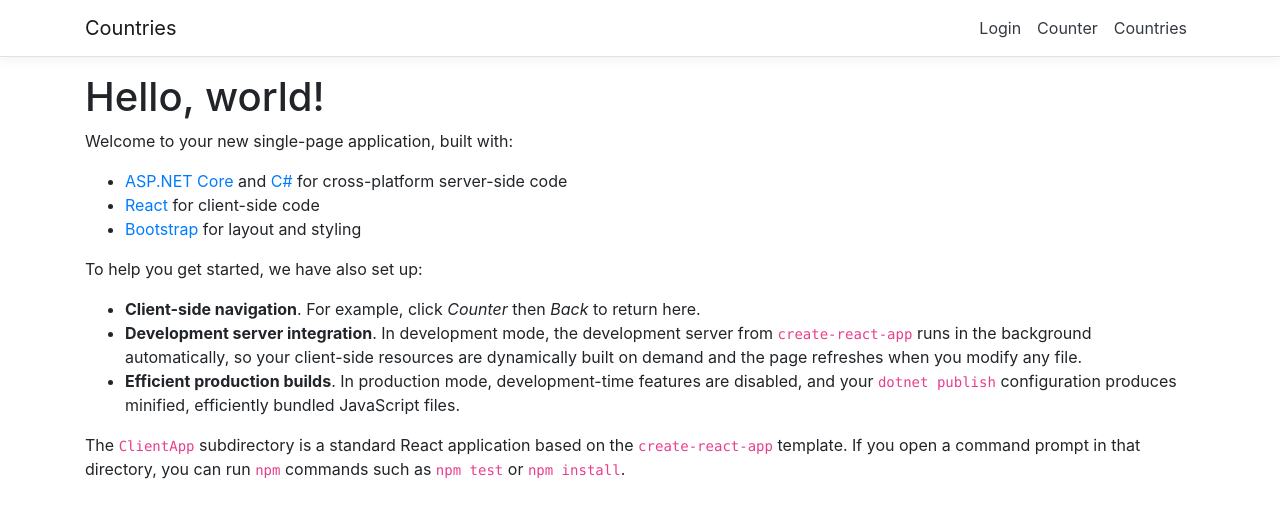
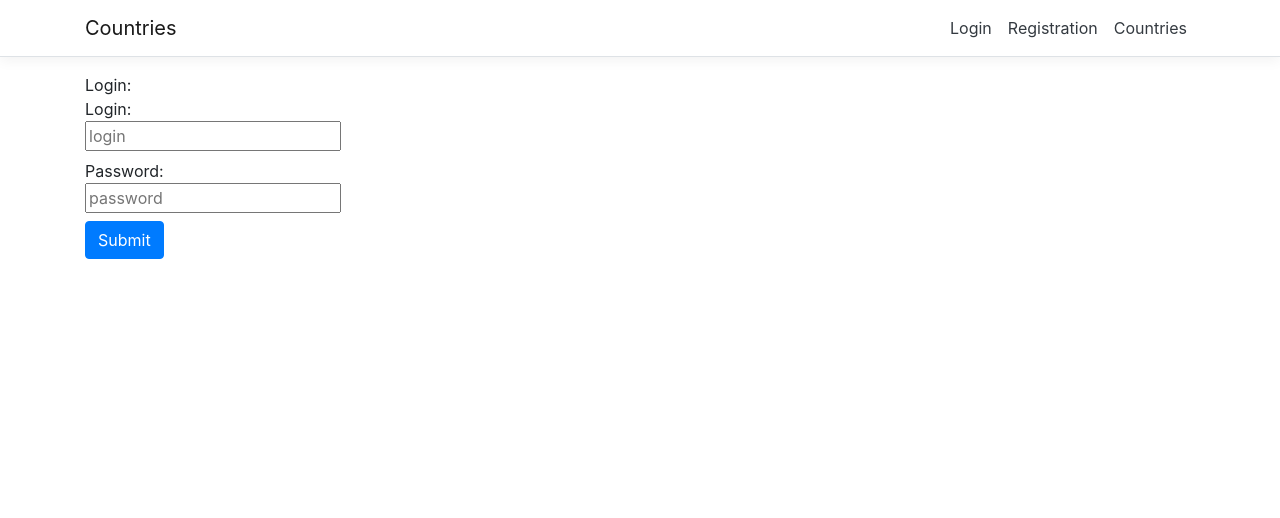
Before and after one commit to AnnaPodozjorova/ASP.NETPraktika, a React (Create React App) app in the folder ASP.NET_React/ClientApp/: page / in a window 1280 px wide. Shown: the top 518 px of the page. Built offline with nearby package versions, Linux system fonts and the light colour scheme.

Commit message:
Registration and partial login

```diff
--- a/ASP.NET_React/ClientApp/src/App.js
+++ b/ASP.NET_React/ClientApp/src/App.js
@@ -3,7 +3,7 @@ import { Route } from 'react-router';
 import { Layout } from './components/Layout';
 import { Home } from './components/Home';
 import { FetchData } from './components/FetchData';
-import { Counter } from './components/Counter';
+import { Registration } from './components/Registration';
 import { Cities } from './components/Cities';
 import { InsertDataForm } from './components/InsertDataForm';
 import { AddNewCity } from './components/AddNewCity';
@@ -15,7 +15,7 @@ export default class App extends Component {
     return (
       <Layout>
         <Route exact path='/' component={Home} />
-        <Route path='/counter' component={Counter} />
+            <Route path='/registration' component={Registration} />
             <Route path='/countries' component={FetchData} />
             <Route path='/cities' component={Cities} />
             <Route path='/edit-city' component={InsertDataForm} />
--- a/ASP.NET_React/ClientApp/src/components/AddNewCity.js
+++ b/ASP.NET_React/ClientApp/src/components/AddNewCity.js
@@ -9,17 +9,17 @@ export class AddNewCity extends React.Component {
             countrycode: '',
             district: '',
             population: '',
-            /*cities: [], loading: true*/
+            cities: [], loading: true
         };
         this.handleChange = this.handleChange.bind(this);
         this.handleSubmit = this.handleSubmit.bind(this);
 
-        /*fetch('api/Cities/all')
+        fetch('api/Cities/all')
             .then(response => response.json())
             .then(data => {
                 this.setState({ cities: data, loading: false });
             });
-        */
+
     }
 
     handleChange(evt) {
@@ -30,11 +30,17 @@ export class AddNewCity extends React.Component {
     }
 
     handleSubmit(event) {
-        console.log("success");
+        this.props.history.go(-1);
+
+        let max = this.state.loading
+            ? <p><em>Loading...</em></p>
+            : this.state.cities[this.state.cities.length - 1];
+        console.log(max);
+
         fetch('api/Cities', {
             method: 'POST',
             body: JSON.stringify({
-                id: this.state.id,
+                id: max + 1,
                 name: this.state.name,
                 countrycode: this.state.countrycode,
                 district: this.state.district,
@@ -63,11 +69,6 @@ export class AddNewCity extends React.Component {
             <div className="input-panel">
                 <span className="form-caption">Add city:</span>
                 <div>
-                    <label className="field-name">ID:<br />
-                        <input value={this.state.id} name="id"  required onChange={this.handleChange} placeholder="id" />
-                    </label>
-                </div>
-                <div>
                     <label className="field-name">Name:<br />
                         <input value={this.state.name} name="name" required onChange={this.handleChange} placeholder="name" />
                     </label>
--- a/ASP.NET_React/ClientApp/src/components/Home.js
+++ b/ASP.NET_React/ClientApp/src/components/Home.js
@@ -1,26 +1,63 @@
 import React, { Component } from 'react';
 
 export class Home extends Component {
-  static displayName = Home.name;
+    static displayName = Home.name;
+    constructor(props) {
+        super(props);
+        this.state = {
+            login: '',
+            password: ''
+        };
+        this.handleChange = this.handleChange.bind(this);
+        this.handleSubmit = this.handleSubmit.bind(this);
+    }
+
+    handleChange(evt) {
+        this.setState({
+            [evt.target.name]: evt.target.value
+
+        });
+        console.log(evt.target.name + ": " + evt.target.value);
+    }
+
+    handleSubmit() {
+        console.log("login=" + this.state.login + "&password=" + this.state.password + "");
+        var body = new FormData();
+        body.set("login", this.state.login);
+        body.set("password", this.state.password);
+        fetch('api/Auth/token', {
+            method: 'POST',
+            headers: new Headers({
+                'Content-Type': 'application/x-www-form-urlencoded;charset=UTF-8', // <-- Specifying the Content-Type
+            }),
+            body: body
+        }).then(response => {
+            response.json()
+            }).then(data => {
+                if (data.message) {
+                } else {
+                    localStorage.setItem("token", data.jwt)
+                }
+            })
+        console.log(localStorage.token);
+    }
 
   render () {
-    return (
-      <div>
-        <h1>Hello, world!</h1>
-        <p>Welcome to your new single-page application, built with:</p>
-        <ul>
-          <li><a href='https://get.asp.net/'>ASP.NET Core</a> and <a href='https://msdn.microsoft.com/en-us/library/67ef8sbd.aspx'>C#</a> for cross-platform server-side code</li>
-          <li><a href='https://facebook.github.io/react/'>React</a> for client-side code</li>
-          <li><a href='http://getbootstrap.com/'>Bootstrap</a> for layout and styling</li>
-        </ul>
-        <p>To help you get started, we have also set up:</p>
-        <ul>
-          <li><strong>Client-side navigation</strong>. For example, click <em>Counter</em> then <em>Back</em> to return here.</li>
-          <li><strong>Development server integration</strong>. In development mode, the development server from <code>create-react-app</code> runs in the background automatically, so your client-side resources are dynamically built on demand and the page refreshes when you modify any file.</li>
-          <li><strong>Efficient production builds</strong>. In production mode, development-time features are disabled, and your <code>dotnet publish</code> configuration produces minified, efficiently bundled JavaScript files.</li>
-        </ul>
-        <p>The <code>ClientApp</code> subdirectory is a standard React application based on the <code>create-react-app</code> template. If you open a command prompt in that directory, you can run <code>npm</code> commands such as <code>npm test</code> or <code>npm install</code>.</p>
-      </div>
-    );
+      return (
+          <div className="input-panel">
+              <span className="form-caption">Login:</span>
+              <div>
+                  <label className="field-name">Login:<br />
+                      <input value={this.state.login} name="login" required onChange={this.handleChange} placeholder="login" />
+                  </label>
+              </div>
+              <div>
+                  <label className="field-name">Password:<br />
+                      <input value={this.state.password} name="password" required onChange={this.handleChange} placeholder="password" />
+                  </label>
+              </div>
+              <button className="btn btn-primary" onClick={() => this.handleSubmit()}>Submit</button>
+          </div>
+      );
   }
 }
--- a/ASP.NET_React/ClientApp/src/components/NavMenu.js
+++ b/ASP.NET_React/ClientApp/src/components/NavMenu.js
@@ -34,7 +34,7 @@ export class NavMenu extends Component {
                   <NavLink tag={Link} className="text-dark" to="/">Login</NavLink>
                 </NavItem>
                 <NavItem>
-                  <NavLink tag={Link} className="text-dark" to="/counter">Counter</NavLink>
+                    <NavLink tag={Link} className="text-dark" to="/registration">Registration</NavLink>
                 </NavItem>
                 <NavItem>
                   <NavLink tag={Link} className="text-dark" to="/countries">Countries</NavLink>
--- a/ASP.NET_React/ClientApp/src/components/Registration.js
+++ b/ASP.NET_React/ClientApp/src/components/Registration.js
@@ -5,30 +5,62 @@ export class Registration extends Component {
 
 
     static displayName = Registration.name;
-
-
-  constructor (props) {
+    constructor(props) {
         super(props);
-    this.state = { currentCount: 0 };
-    this.incrementCounter = this.incrementCounter.bind(this);
+        this.state = {
+            login: '',
+            password: '',
+            role: 'user'
+        };
+        this.handleChange = this.handleChange.bind(this);
+        this.handleSubmit = this.handleSubmit.bind(this);
     }
 
-  incrementCounter () {
+    handleChange(evt) {
         this.setState({
-      currentCount: this.state.currentCount + 1
+            [evt.target.name]: evt.target.value
+
         });
+        console.log(evt.target.name + ": " + evt.target.value);
     }
 
-  render () {
+    handleSubmit() {
+        fetch('api/Auth/register', {
+            method: 'POST',
+            body: JSON.stringify({
+                Login: this.state.login,
+                Password: this.state.password,
+                Role: "user"
+            }),
+            headers: {
+                "Content-type": "application/json; charset=UTF-8"
+            }
+        }).then(response => {
+            return response.json()
+        }).then(json => {
+            console.log(json);
+            this.setState({
+                login: json,
+                password: json
+            });
+        })
+    }
+
+    render() {
         return (
+            <div className="input-panel">
+                <span className="form-caption">Registration:</span>
                 <div>
-            <h1>Registration</h1>
-
-        <p>This is a simple example of a React component.</p>
-
-        <p>Current count: <strong>{this.state.currentCount}</strong></p>
-
-        <button className="btn btn-primary" onClick={this.incrementCounter}>Increment</button>
+                    <label className="field-name">Login:<br />
+                        <input value={this.state.login} name="login" required onChange={this.handleChange} placeholder="login" />
+                    </label>
+                </div>
+                <div>
+                    <label className="field-name">Password:<br />
+                        <input value={this.state.password} name="password" required onChange={this.handleChange} placeholder="password" />
+                    </label>
+                </div>
+                <button className="btn btn-primary" onClick={() => this.handleSubmit()}>Submit</button>
             </div>
         );
     }
```
Also changed, not shown: 2 other files (tests, documents, lock files or other folders). Lines whose indentation alone changed are shown as unchanged.
